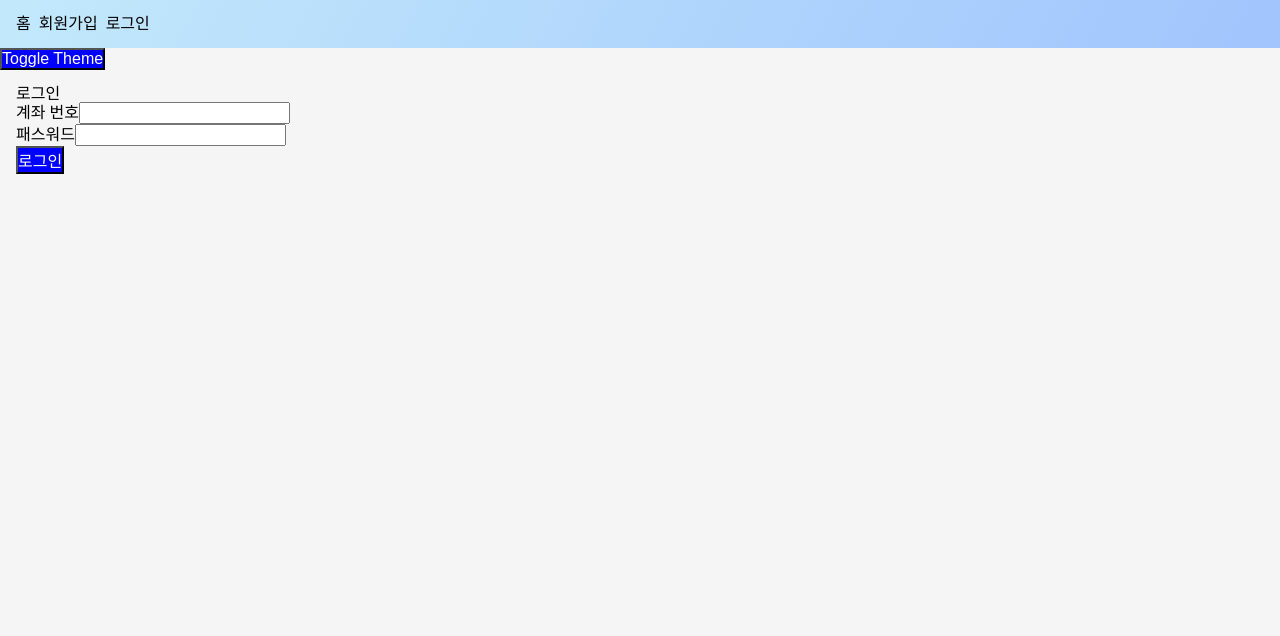
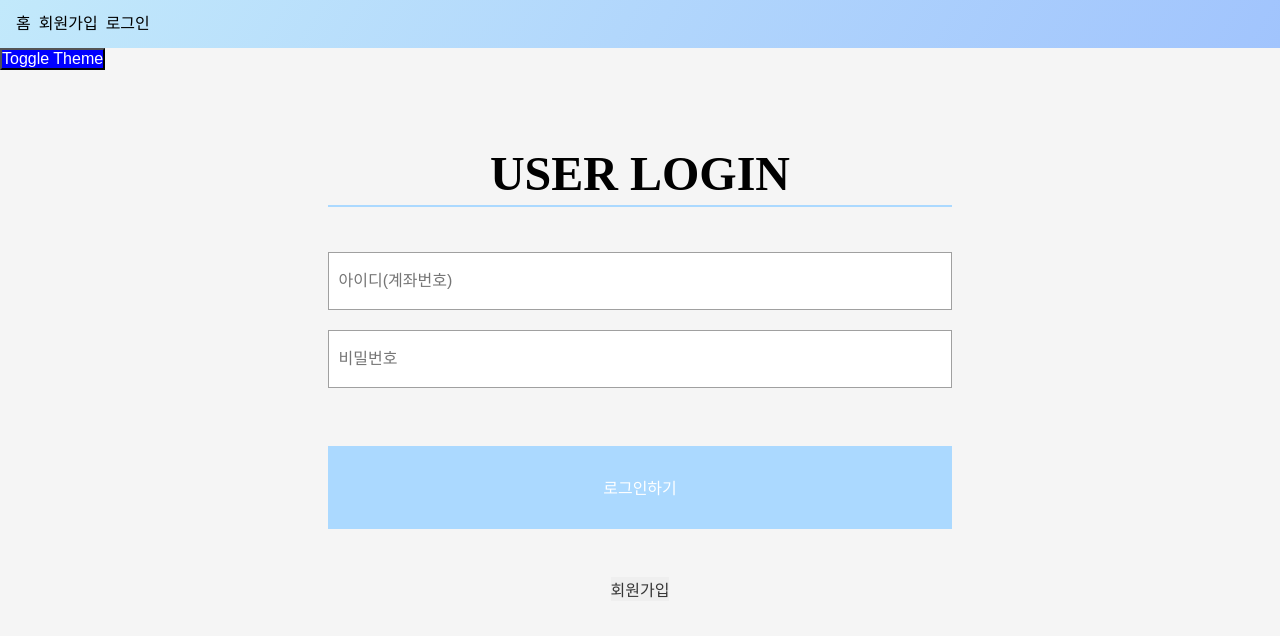
Before and after one commit to seungjjun/makaobank-frontend, a React (Vite) app: page /login in a window 1280 px wide. Shown: the top 636 px of the page. Built offline with nearby package versions, Linux system fonts and the light colour scheme.

Commit message:
로그인 페이지 css 적용

```diff
--- a/src/components/LoginForm.jsx
+++ b/src/components/LoginForm.jsx
@@ -9,7 +9,53 @@ import styled from 'styled-components';
 
 import useBankStore from '../hooks/useBankStore';
 
-import PrimaryButton from './ui/PrimaryButton';
+const Container = styled.div`
+  margin: auto;
+  margin-top: 4em;
+  height: 100%;
+  width: 50%;
+`;
+
+const Title = styled.h2`
+  display: flex;
+  justify-content: center;
+  margin-bottom: .15em;
+  font-size: 3em;
+  font-weight: bold;
+`;
+
+const Form = styled.form`
+  padding-top: 2.2em;
+  border-top: 2px solid #ABD9FF;
+`;
+
+const Input = styled.input`
+  margin: .6em 0;
+  padding: 1.2em .6em;
+  width: 100%;
+  border: 1px solid #A0A0A0;
+  color: #A0A0A0;
+  &:focus {
+    border: 1px solid #ABD9FF;
+  }
+`;
+
+const LoginButton = styled.button`
+  margin-top: 3em;
+  padding: 1.8em 1em;
+  width: 100%;
+  border: 1px solid #ABD9FF;
+  background-color: #ABD9FF;
+  color: #FFF;
+`;
+
+const Registration = styled.button`
+  display: flex;
+  margin: auto;
+  margin-top: 3em;
+  border: none;
+  color: #363636;
+`;
 
 const Error = styled.div`
   color: #f23434d3;
@@ -34,15 +80,19 @@ export default function LoginForm() {
     }
   };
 
+  const handleClick = () => {
+    navagate('/register');
+  };
+
   return (
-    <form onSubmit={handleSubmit(onSubmit)}>
-      <h2>로그인</h2>
+    <Container>
+      <Title>USER LOGIN</Title>
+      <Form onSubmit={handleSubmit(onSubmit)}>
         <div>
-        <label htmlFor="input-account-number">
-          계좌 번호
-        </label>
-        <input
+          {/* <label htmlFor="input-account-number" /> */}
+          <Input
             id="input-account-number"
+            placeholder="아이디(계좌번호)"
             {...register('accountNumber', { required: true })}
           />
           {errors.accountNumber ? (
@@ -50,11 +100,12 @@ export default function LoginForm() {
           ) : null}
         </div>
         <div>
-        <label htmlFor="input-password">
+          {/* <label htmlFor="input-password">
             패스워드
-        </label>
-        <input
+          </label> */}
+          <Input
             id="input-password"
+            placeholder="비밀번호"
             type="password"
             {...register('password', { required: true })}
           />
@@ -65,9 +116,16 @@ export default function LoginForm() {
         {bankStore.isLoginFail ? (
           <Error>{bankStore.errorMessage}</Error>
         ) : null}
-      <PrimaryButton type="submit" onClick={() => {}}>
-        로그인
-      </PrimaryButton>
-    </form>
+        <LoginButton type="submit">
+          로그인하기
+        </LoginButton>
+        <Registration
+          type="button"
+          onClick={handleClick}
+        >
+          회원가입
+        </Registration>
+      </Form>
+    </Container>
   );
 }
--- a/src/stores/BankStore.js
+++ b/src/stores/BankStore.js
@@ -72,6 +72,8 @@ export default class BankStore {
       await apiService.createTransaction({ to, amount, name });
       this.changeTransferState('success');
     } catch (e) {
+      console.log(e);
+
       const { message } = e.response.data;
       if (message === '잘못된 계좌번호입니다. 다시 입력해주세요') {
         this.changeTransferState('nonexistent', { errorMessage: message });
```
Lines whose indentation alone changed are shown as unchanged.
